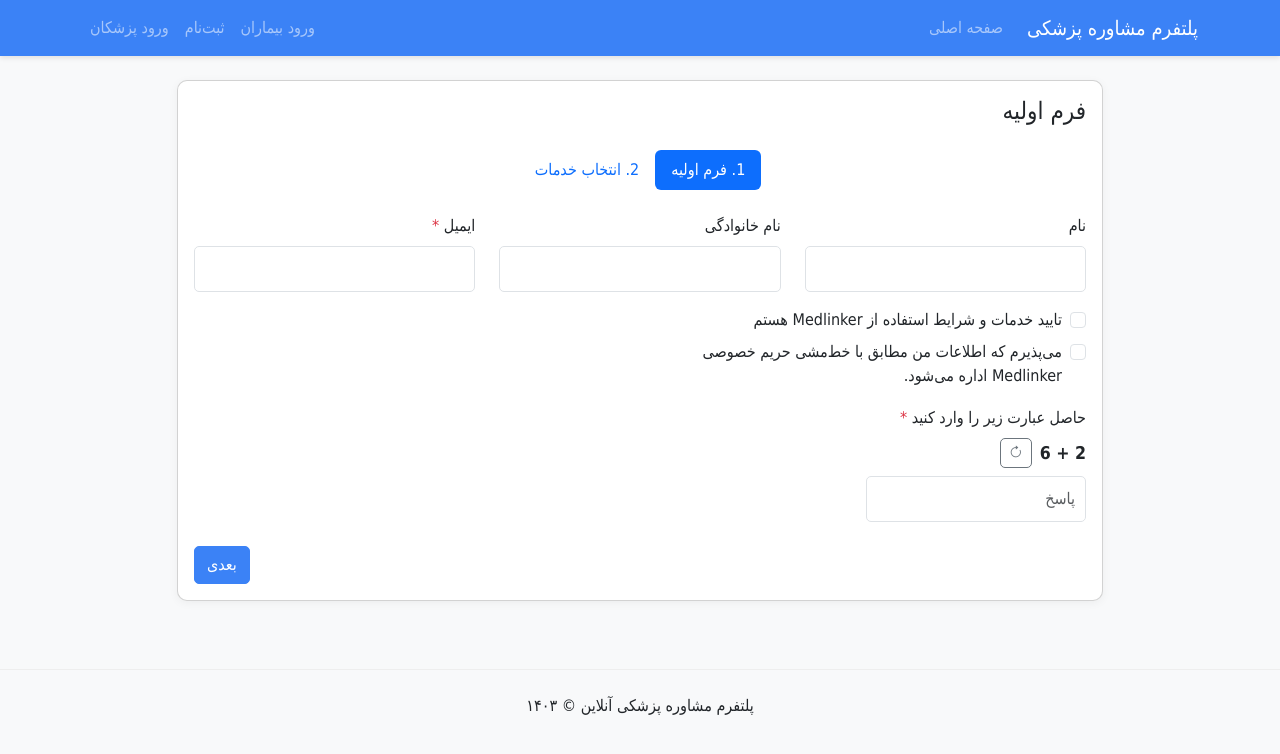
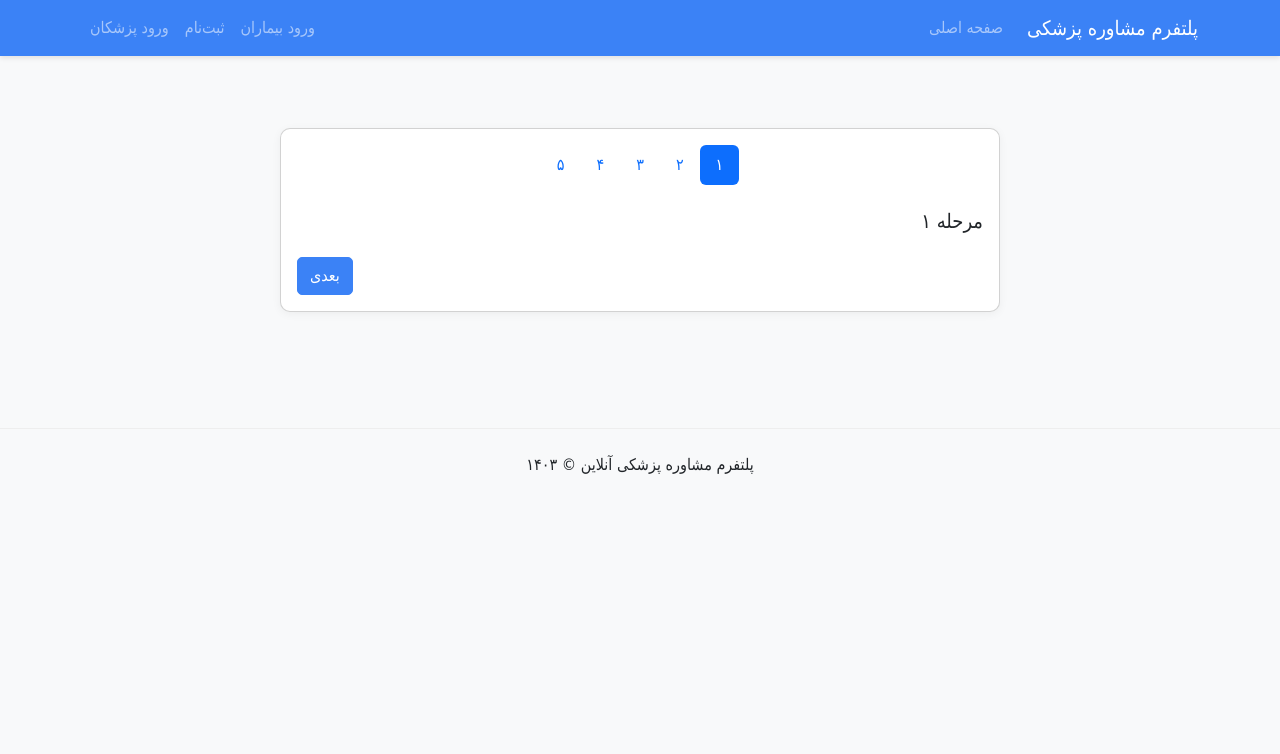
Before and after one commit to komeil1980/medical_app, a Flask app: template templates/record/create.html in a window 1280 px wide. Shown: the top 754 px of the page. Run offline with Flask 3, Linux system fonts and the light colour scheme; the template is opened without the code that fills it: values that come from a table or form of the project are taken from there, others are empty; some web fonts are replaced.

Commit message:
پرونده جدید خالی

```diff
--- a/templates/record/create.html
+++ b/templates/record/create.html
@@ -1,178 +1,137 @@
 {% extends "base.html" %}
-
 {% block title %}ایجاد پرونده جدید - پلتفرم مشاوره پزشکی{% endblock %}
 
 {% block content %}
+<div class="container py-5">
     <div class="row justify-content-center">
-    <div class="col-lg-10">
+        <div class="col-md-8">
             <div class="card">
                 <div class="card-body">
-                <h4 class="mb-4">فرم اولیه</h4>
-                <!-- Stepper -->
-                <ul class="nav nav-pills mb-4 justify-content-center" id="pills-tab" role="tablist">
-                    <li class="nav-item" role="presentation">
-                        <button class="nav-link active" id="step1-tab" type="button">1. فرم اولیه</button>
-                    </li>
-                    <li class="nav-item" role="presentation">
-                        <button class="nav-link" id="step2-tab" type="button">2. انتخاب خدمات</button>
-                    </li>
+                    <ul class="nav nav-pills mb-4 justify-content-center" id="steps-nav">
+                        <li class="nav-item"><button class="nav-link active" id="step1-tab">۱</button></li>
+                        <li class="nav-item"><button class="nav-link" id="step2-tab">۲</button></li>
+                        <li class="nav-item"><button class="nav-link" id="step3-tab">۳</button></li>
+                        <li class="nav-item"><button class="nav-link" id="step4-tab">۴</button></li>
+                        <li class="nav-item"><button class="nav-link" id="step5-tab">۵</button></li>
                     </ul>
-                <form method="POST" autocomplete="off" id="multiStepForm">
                     <div id="step1-section">
-                        <div class="row mb-3">
-                            <div class="col-md-4 mb-3 mb-md-0">
-                                <label for="first_name" class="form-label">نام</label>
-                                <input type="text" class="form-control" id="first_name" name="first_name" required>
-                            </div>
-                            <div class="col-md-4 mb-3 mb-md-0">
-                                <label for="last_name" class="form-label">نام خانوادگی</label>
-                                <input type="text" class="form-control" id="last_name" name="last_name" required>
-                            </div>
-                            <div class="col-md-4">
-                                <label for="email" class="form-label">ایمیل <span class="text-danger">*</span></label>
-                                <input type="email" class="form-control" id="email" name="email" required>
+                        <h5 class="mb-4">مرحله ۱</h5>
+                        <div class="d-flex justify-content-end">
+                            <button type="button" class="btn btn-primary" id="next-step-1">بعدی</button>
                         </div>
                     </div>
-                        <div class="row mb-3">
-                            <div class="col-md-6">
-                                <div class="form-check mb-2">
-                                    <input class="form-check-input" type="checkbox" id="terms" name="terms" required>
-                                    <label class="form-check-label" for="terms">
-                                        تایید خدمات و شرایط استفاده از Medlinker هستم
-                                    </label>
-                                </div>
-                                <div class="form-check">
-                                    <input class="form-check-input" type="checkbox" id="privacy" name="privacy" required>
-                                    <label class="form-check-label" for="privacy">
-                                        می‌پذیرم که اطلاعات من مطابق با خط‌مشی حریم خصوصی Medlinker اداره می‌شود.
-                                    </label>
+                    <div id="step2-section" style="display:none;">
+                        <h5 class="mb-4">مرحله ۲</h5>
+                        <div class="d-flex justify-content-between">
+                            <button type="button" class="btn btn-outline-secondary" id="prev-step-2">قبلی</button>
+                            <button type="button" class="btn btn-primary" id="next-step-2">بعدی</button>
                         </div>
                     </div>
-                        </div>
-                        <!-- کپچا زیر چک‌باکس‌ها -->
-                        <div class="row mb-3">
-                            <div class="col-12">
-                                <label for="captcha_answer" class="form-label">حاصل عبارت زیر را وارد کنید <span class="text-danger">*</span></label>
-                                <div class="d-flex align-items-center gap-2 mb-2">
-                                    <span id="captcha-question" class="fw-bold" style="font-size: 1.1rem;"></span>
-                                    <button type="button" class="btn btn-outline-secondary btn-sm px-2 py-1 d-flex align-items-center justify-content-center" style="font-size:0.85rem;" onclick="generateCaptcha()" title="سوال جدید">
-                                        <i class="bi bi-arrow-clockwise" style="font-size:1em;"></i>
-                                    </button>
-                                </div>
-                                <div class="mb-2" style="max-width: 220px;">
-                                    <input type="text" class="form-control form-control-sm" style="font-size:1rem;" id="captcha_answer" name="captcha_answer" required autocomplete="off" placeholder="پاسخ">
-                                </div>
-                                <input type="hidden" id="captcha_correct" name="captcha_correct" value="">
+                    <div id="step3-section" style="display:none;">
+                        <h5 class="mb-4">مرحله ۳</h5>
+                        <div class="d-flex justify-content-between">
+                            <button type="button" class="btn btn-outline-secondary" id="prev-step-3">قبلی</button>
+                            <button type="button" class="btn btn-primary" id="next-step-3">بعدی</button>
                         </div>
                     </div>
-                        <div class="d-flex justify-content-end">
-                            <button type="button" class="btn btn-primary" id="next-step">بعدی</button>
+                    <div id="step4-section" style="display:none;">
+                        <h5 class="mb-4">مرحله ۴</h5>
+                        <div class="d-flex justify-content-between">
+                            <button type="button" class="btn btn-outline-secondary" id="prev-step-4">قبلی</button>
+                            <button type="button" class="btn btn-primary" id="next-step-4">بعدی</button>
                         </div>
                     </div>
-                    <!-- Step 2: انتخاب خدمات -->
-                    <div id="step2-section" style="display:none;">
-                        <div class="row justify-content-center">
-                            <div class="col-lg-7 col-md-10">
-                                <div class="card shadow-sm border-0 p-4 mb-4">
-    <div class="mb-3">
-        <h5 class="fw-bold mb-2">قبل از شروع</h5>
-        <div class="text-secondary" style="font-size:0.98rem;">
-            توصیه می‌کنیم هر گونه مستندات بالینی (به عنوان مثال، هر گونه تشخیص یا گزارش پزشکی قبلی) را تهیه کنید تا به پزشک ما اجازه دهد پیشینه پزشکی بیمار را بهتر بررسی نماید.
-        </div>
-    </div>
-    <h4 class="mb-3">انتخاب بیماری مورد نظر</h4>
-    <div class="alert alert-info py-2 mb-3" style="font-size:0.97rem;">
-        لطفاً بیماری مرتبط با خدمات مورد نیاز خود را انتخاب کنید. این لیست به صورت خودکار با تغییرات پنل مدیریت بروزرسانی می‌شود.
-    </div>
-    <h6 class="mb-3">خدمات پزشکی</h6>
-    <div class="disease-radio-list mb-4">
-                                        {% for disease in diseases %}
-                                        <div class="form-check mb-2 ps-4">
-                                            <input class="form-check-input" type="radio" name="disease_id" id="disease-{{ disease.id }}" value="{{ disease.id }}" required>
-                                            <label class="form-check-label" for="disease-{{ disease.id }}">
-                                                <span class="fw-semibold">{{ disease.name }}</span>
-                                                {% if disease.category %}<span class="text-muted small ms-2">({{ disease.category }})</span>{% endif %}
-                                            </label>
-                                        </div>
-                                        {% endfor %}
-                                    </div>
-                                    <div class="d-flex justify-content-between mt-4">
-                                        <button type="button" class="btn btn-outline-secondary px-4" id="prev-step">قبلی</button>
-                                        <button type="submit" class="btn btn-primary px-4">ثبت نهایی</button>
+                    <div id="step5-section" style="display:none;">
+                        <h5 class="mb-4">مرحله ۵</h5>
+                        <div class="d-flex justify-content-between">
+                            <button type="button" class="btn btn-outline-secondary" id="prev-step-5">قبلی</button>
+                            <button type="submit" class="btn btn-success" id="submit-form">ارسال</button>
                         </div>
                     </div>
                 </div>
             </div>
         </div>
-                </form>
     </div>
 </div>
-    </div>
-</div>
+<script>
+document.addEventListener('DOMContentLoaded', function() {
+    const steps = [
+        document.getElementById('step1-section'),
+        document.getElementById('step2-section'),
+        document.getElementById('step3-section'),
+        document.getElementById('step4-section'),
+        document.getElementById('step5-section')
+    ];
+    const tabs = [
+        document.getElementById('step1-tab'),
+        document.getElementById('step2-tab'),
+        document.getElementById('step3-tab'),
+        document.getElementById('step4-tab'),
+        document.getElementById('step5-tab')
+    ];
+    let currentStep = 0;
+    function showStep(idx) {
+        steps.forEach((s, i) => s.style.display = (i === idx) ? 'block' : 'none');
+        tabs.forEach((t, i) => t.classList.toggle('active', i === idx));
+        currentStep = idx;
+    }
+    document.getElementById('next-step-1').onclick = () => showStep(1);
+    document.getElementById('next-step-2').onclick = () => showStep(2);
+    document.getElementById('next-step-3').onclick = () => showStep(3);
+    document.getElementById('next-step-4').onclick = () => showStep(4);
+    document.getElementById('prev-step-2').onclick = () => showStep(0);
+    document.getElementById('prev-step-3').onclick = () => showStep(1);
+    document.getElementById('prev-step-4').onclick = () => showStep(2);
+    document.getElementById('prev-step-5').onclick = () => showStep(3);
+    tabs.forEach((tab, idx) => {
+        tab.onclick = () => showStep(idx);
+    });
+    document.getElementById('submit-form').onclick = function(e) {
+        e.preventDefault();
+        alert('ارسال فرم (دمو)');
+    };
+});
+</script>
 {% endblock %}
 
 {% block extra_js %}
 <script>
-function generateCaptcha() {
-    const a = Math.floor(Math.random() * 10) + 1;
-    const b = Math.floor(Math.random() * 10) + 1;
-    document.getElementById('captcha-question').textContent = `${a} + ${b}`;
-    document.getElementById('captcha_answer').dataset.captcha = a + b;
-    document.getElementById('captcha_answer').value = '';
-    document.getElementById('captcha_correct').value = a + b;
+document.addEventListener('DOMContentLoaded', function() {
+    const steps = [
+        document.getElementById('step1-section'),
+        document.getElementById('step2-section'),
+        document.getElementById('step3-section'),
+        document.getElementById('step4-section'),
+        document.getElementById('step5-section')
+    ];
+    const tabs = [
+        document.getElementById('step1-tab'),
+        document.getElementById('step2-tab'),
+        document.getElementById('step3-tab'),
+        document.getElementById('step4-tab'),
+        document.getElementById('step5-tab')
+    ];
+    let currentStep = 0;
+    function showStep(idx) {
+        steps.forEach((s, i) => s.style.display = (i === idx) ? 'block' : 'none');
+        tabs.forEach((t, i) => t.classList.toggle('active', i === idx));
+        currentStep = idx;
     }
-document.addEventListener('DOMContentLoaded', function() {
-    generateCaptcha();
-    document.getElementById('captcha_answer').onpaste = e => e.preventDefault();
+    document.getElementById('next-step-1').onclick = () => showStep(1);
+    document.getElementById('next-step-2').onclick = () => showStep(2);
+    document.getElementById('next-step-3').onclick = () => showStep(3);
+    document.getElementById('next-step-4').onclick = () => showStep(4);
+    document.getElementById('prev-step-2').onclick = () => showStep(0);
+    document.getElementById('prev-step-3').onclick = () => showStep(1);
+    document.getElementById('prev-step-4').onclick = () => showStep(2);
+    document.getElementById('prev-step-5').onclick = () => showStep(3);
+    tabs.forEach((tab, idx) => {
+        tab.onclick = () => showStep(idx);
     });
-
-// Multi-step form control
-const nextStepButton = document.getElementById('next-step');
-const prevStepButton = document.getElementById('prev-step');
-const step1Section = document.getElementById('step1-section');
-const step2Section = document.getElementById('step2-section');
-const step1Tab = document.getElementById('step1-tab');
-const step2Tab = document.getElementById('step2-tab');
-
-nextStepButton.addEventListener('click', function() {
-    if (validateStep1()) {
-        step1Section.style.display = 'none';
-        step2Section.style.display = 'block';
-        step1Tab.classList.remove('active');
-        step2Tab.classList.add('active');
-    }
+    document.getElementById('submit-form').onclick = function(e) {
+        e.preventDefault();
+        alert('ارسال فرم (دمو)');
+    };
 });
-
-prevStepButton.addEventListener('click', function() {
-    step1Section.style.display = 'block';
-    step2Section.style.display = 'none';
-    step1Tab.classList.add('active');
-    step2Tab.classList.remove('active');
-});
-
-function toEnglishDigits(str) {
-    // تبدیل اعداد فارسی و عربی به انگلیسی
-    return str.replace(/[۰-۹]/g, d => String.fromCharCode(d.charCodeAt(0) - 1728))
-              .replace(/[٠-٩]/g, d => String.fromCharCode(d.charCodeAt(0) - 1632));
-}
-
-function validateStep1() {
-    const firstName = document.getElementById('first_name').value;
-    const lastName = document.getElementById('last_name').value;
-    const email = document.getElementById('email').value;
-    const terms = document.getElementById('terms').checked;
-    const privacy = document.getElementById('privacy').checked;
-    let captchaAnswer = document.getElementById('captcha_answer').value;
-    const captchaCorrect = document.getElementById('captcha_correct').value;
-
-    captchaAnswer = toEnglishDigits(captchaAnswer.trim());
-
-    if (firstName && lastName && email && terms && privacy && captchaAnswer === captchaCorrect) {
-        return true;
-    } else {
-        alert('لطفا اطلاعات را به درستی وارد کنید.');
-        return false;
-    }
-}
 </script>
 {% endblock %}
```
Also changed, not shown: 4 other files. Lines whose indentation alone changed are shown as unchanged.
